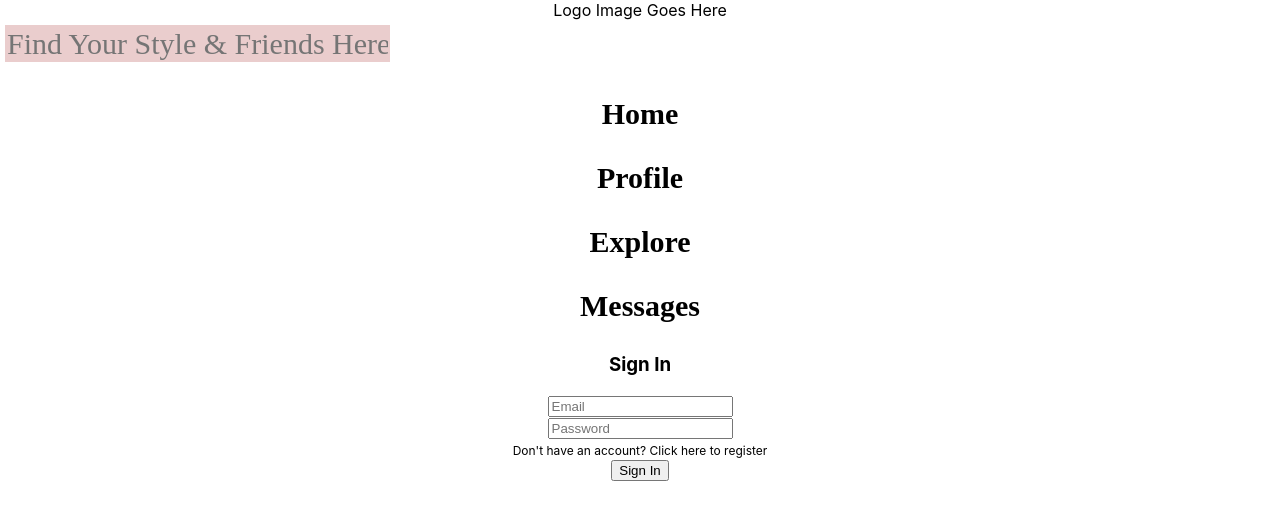
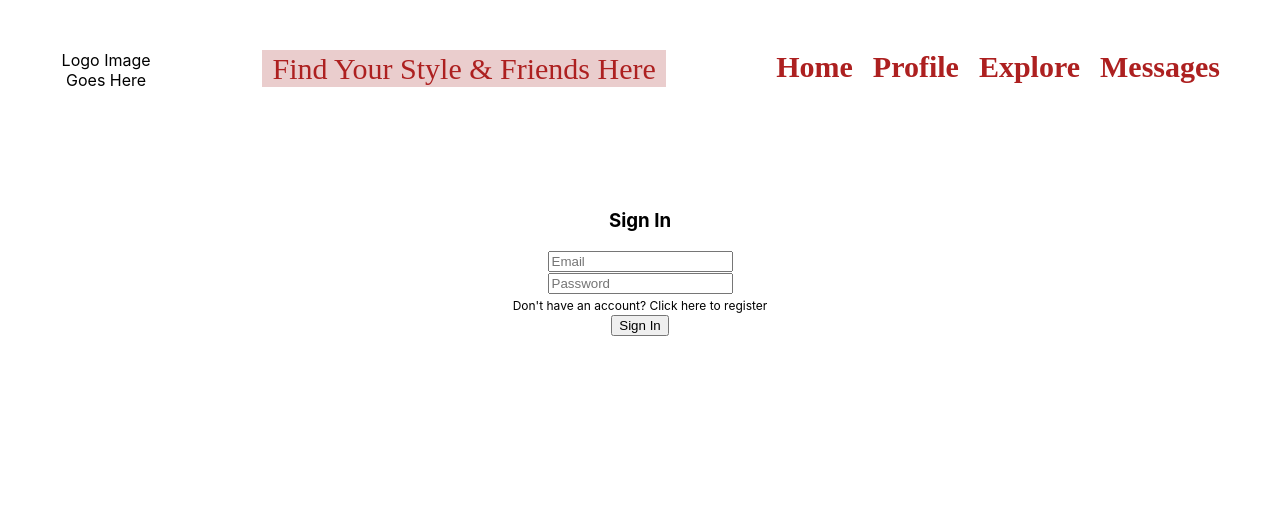
Before and after one commit to rin-11/Clipz-Frontend, a React (Create React App) app: page /user/1 in a window 1280 px wide. Shown: the top 520 px of the page. Built offline with nearby package versions, Linux system fonts and the light colour scheme; no server answers; a web font is replaced by a local one.

Commit message:
header updated

```diff
--- a/src/components/Header/Header.css
+++ b/src/components/Header/Header.css
@@ -0,0 +1,5 @@
+.Header {
+    display: flex;
+    flex-direction: row;
+    justify-content: space-evenly;
+  }
--- a/src/components/Header/Header.jsx
+++ b/src/components/Header/Header.jsx
@@ -2,13 +2,14 @@ import React from 'react'
 import NavBar from './NavBar/NavBar'
 import SearchBar from './SearchBar/SearchBar'
 import Logo from './Logo/Logo'
+import './Header.css'
 
 const Header = () => {
   return (
-    <div>
-        <Logo/>
-        <SearchBar/>
-        <NavBar/>
+    <div className='Header'>
+        <div className="Logo"><Logo/></div>
+        <div className="SearchBar"><SearchBar/></div>
+        <div className="NavBar"><NavBar/></div>
     </div>
   )
 }
--- a/src/components/Header/Logo/Logo.css
+++ b/src/components/Header/Logo/Logo.css
@@ -0,0 +1,6 @@
+
+.Logo {
+    display: flex;
+    border-radius: 10px;
+    padding: 25px;
+}
--- a/src/components/Header/Logo/Logo.jsx
+++ b/src/components/Header/Logo/Logo.jsx
@@ -1,8 +1,9 @@
 import React from 'react'
+import './Logo.css'
 
 const Logo = () => {
   return (
-    <div>Logo Image Goes Here</div>
+    <div className='Logo'>Logo Image Goes Here</div>
   )
 }
 
--- a/src/components/Header/NavBar/NavBar.css
+++ b/src/components/Header/NavBar/NavBar.css
@@ -1,12 +1,17 @@
-@import url("https://fonts.googleapis.com/css2?family=Imbue:wght@200&family=Rubik+Puddles&display=swap")
+@import url("https://fonts.googleapis.com/css2?family=Imbue:wght@200&family=Rubik+Puddles&display=swap");
 
 .NavBar {
     display: flex;
+    justify-content: space-between;
+    flex-direction: row;
     border-radius: 10px;
-    padding: 5px;
+    padding: 25px;
   }
-  .NavBar>h3 {
+
+  .NavBar > h3 {
     font-family: 'Rubik Puddles', cursive;
     text-align: center;
     font-size: 30px;
+    margin: 0px 10px;
+    color: #ad2020;
   }
--- a/src/components/Header/SearchBar/SearchBar.css
+++ b/src/components/Header/SearchBar/SearchBar.css
@@ -3,14 +3,18 @@
 .SearchBar {
     display: flex;
     border-radius: 10px;
-    padding: 5px;
+    padding: 25px;
   }
   .SearchBar>input {
     font-family: 'Imbue', serif;
     background-color: rgba(165, 42, 42, 0.235);
-    width: 30%;
+    width: 400px;
     height: 35px;
     text-align: center;
     font-size: 30px;
     border: none;
   }
+
+  .SearchBar > input::placeholder {
+    color: #ad2020;
+  }
```
